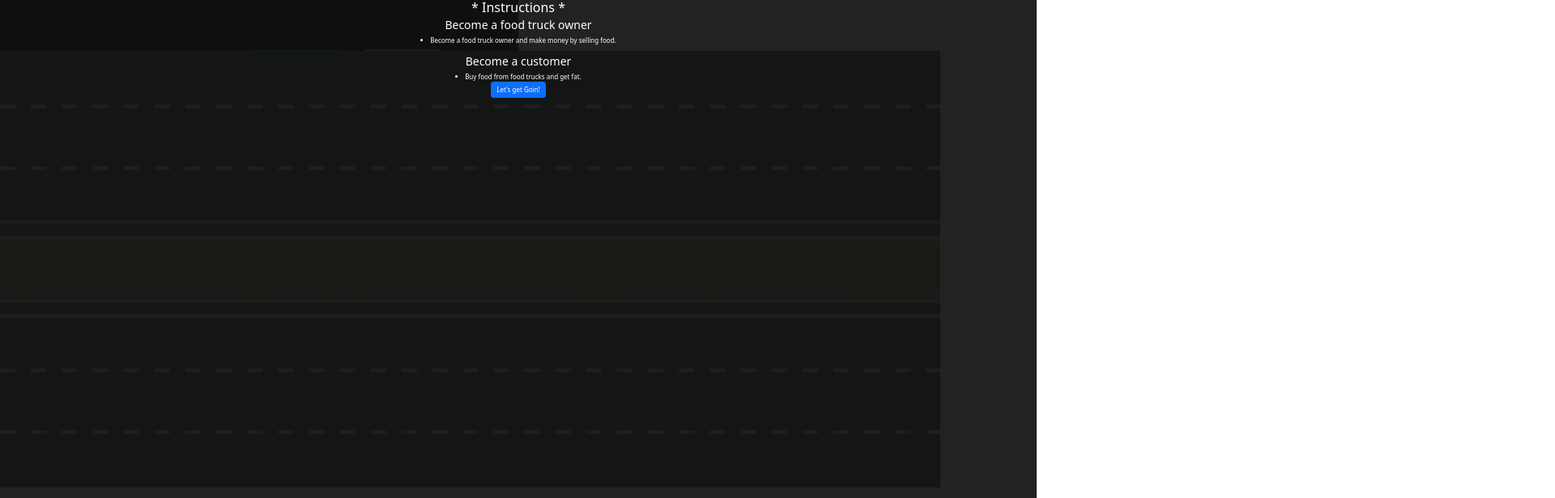
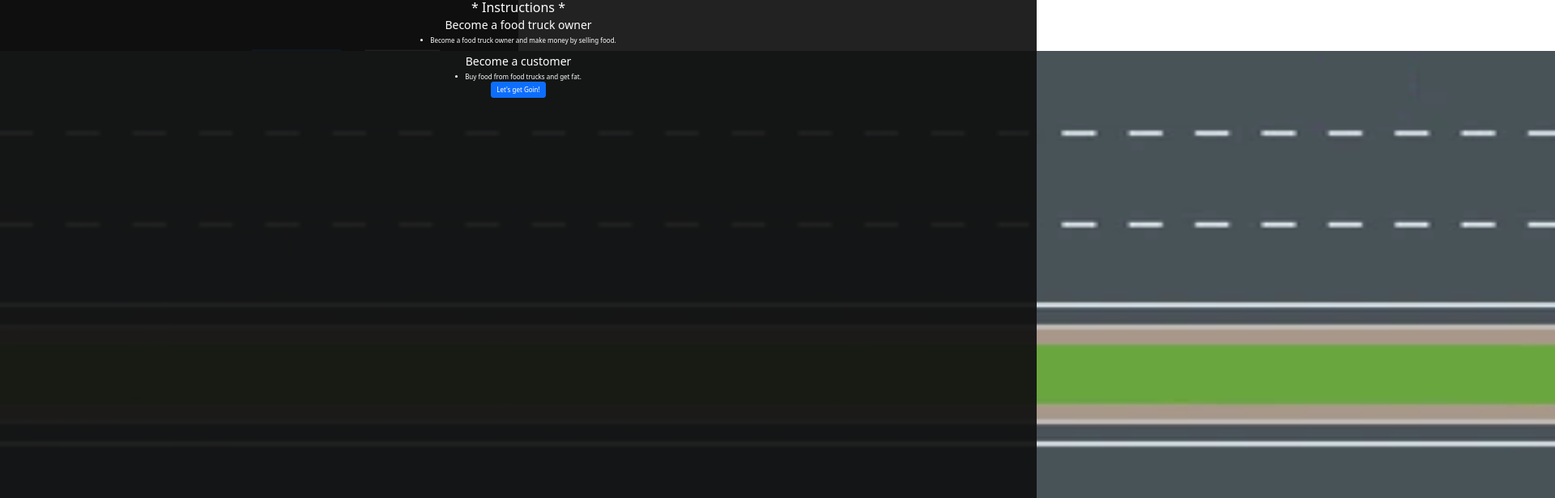
Before and after one commit to Masheen88/Promineo_Tech_FE_Workshop_Foodtruck, a website: page index.html in a window 1280 px wide. Shown: the top 616 px of the page at 81% size, 1920 px wide, since content can reach past the window. Drawn offline with nearby package versions, Linux system fonts and the light colour scheme.

Commit message:
updated road

```diff
--- a/main.js
+++ b/main.js
@@ -158,6 +158,7 @@ class FoodTruckApp {
     //! Rest of Code Goes below here -------------------------------------------------
 
     //TODO: Pull in API data for food truck instances
+
     //api using JSON-server
     // const foodTruckData = "http://localhost:3000/foodtrucks"; //food truck data from API
 
@@ -334,7 +335,7 @@ wait for the data to return before moving to the next function
 
         // reset truck to off screen to the left and move it to the right
         function resetTruck(truckId) {
-          // console.log(`truck #${truckId} is resetting`);
+          console.log(`truck #${truckId} is resetting`);
           $(`#foodTruckContainer-${truckId}`).animate(
             {
               left: "-=7680", //moves truck from right to left (resets it to offscreen)
@@ -370,7 +371,7 @@ wait for the data to return before moving to the next function
           );
         }
 
-        //randomizeS the speed of the truck
+        //randomizes the speed of the truck
         function randomizeSpeed() {
           let randomNumber = Math.floor(Math.random() * 1000) + 1;
           //2% chance to deliver food SUPER FAST!
--- a/style.css
+++ b/style.css
@@ -159,13 +159,13 @@ body {
 }
 
 #truckRoadImage {
-  min-width: 100vw;
-  height: 1080px;
+  width: 5000px;
+  height: 100%;
   left: 0px;
   top: 125px;
   z-index: 0;
   position: absolute;
-  background-repeat: repeat;
+  background-position-x: right;
 }
 
 #overlayShadow {
```
Also changed, not shown: index.html (+1 -1 lines).
